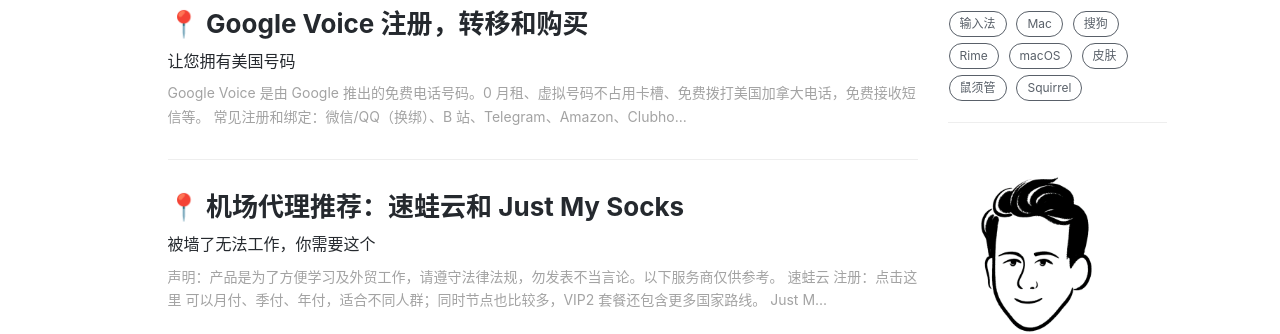
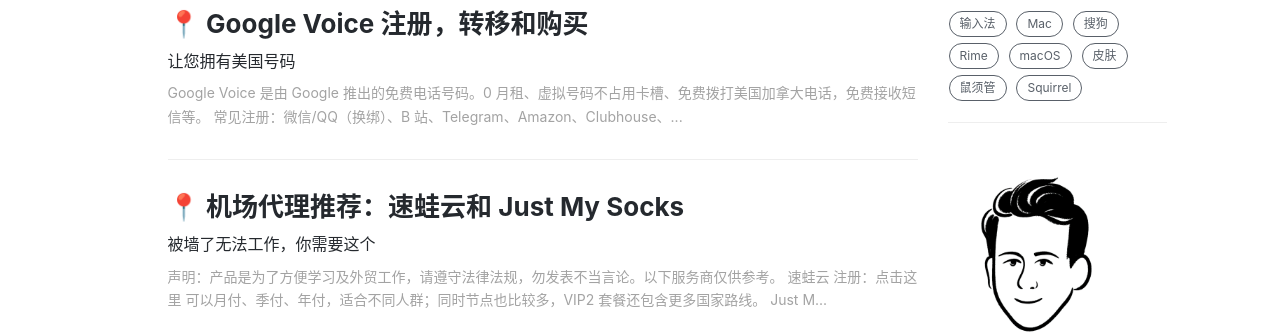
Before and after one commit to ssnhd/ssnhd.github.io, a Jekyll site: the page built from index.html, in a window 1280 px wide and 900 px high. Shown: the part 461-795 px from the top of the window. Built offline with Jekyll 4.4.1, drawn with Linux system fonts in a browser that asks for light colours; nearby versions of some CDN libraries; the list of posts is cut into pages by our own code; comment, search, counter and statistics services are not loaded.

Commit message:
Update 2021-1-27-voice.md

```diff
--- a/_posts/2021-1-27-voice.md
+++ b/_posts/2021-1-27-voice.md
@@ -12,9 +12,8 @@
   - Voice
 ---
 
-Google Voice 是由 Google 推出的免费电话号码。0 月租、虚拟号码不占用卡槽、免费拨打美国加拿大电话，免费接收短信等。
-
-常见注册和绑定：微信/QQ（换绑）、B 站、Telegram、Amazon、Clubhouse、Facebook、Twitter 等。
+Google Voice 是由 Google 推出的免费电话号码。0 月租、虚拟号码不占用卡槽、免费拨打美国加拿大电话，免费接收短信等。\
+常见注册：微信/QQ（换绑）、B 站、Telegram、Amazon、Clubhouse、Facebook、Twitter 等。
 
 
 ## 购买 Voice
```
